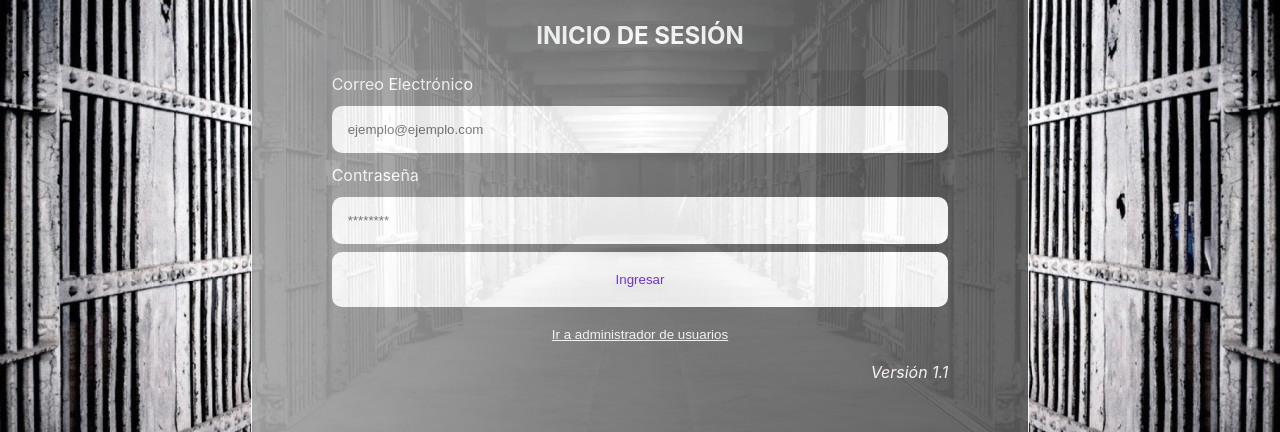
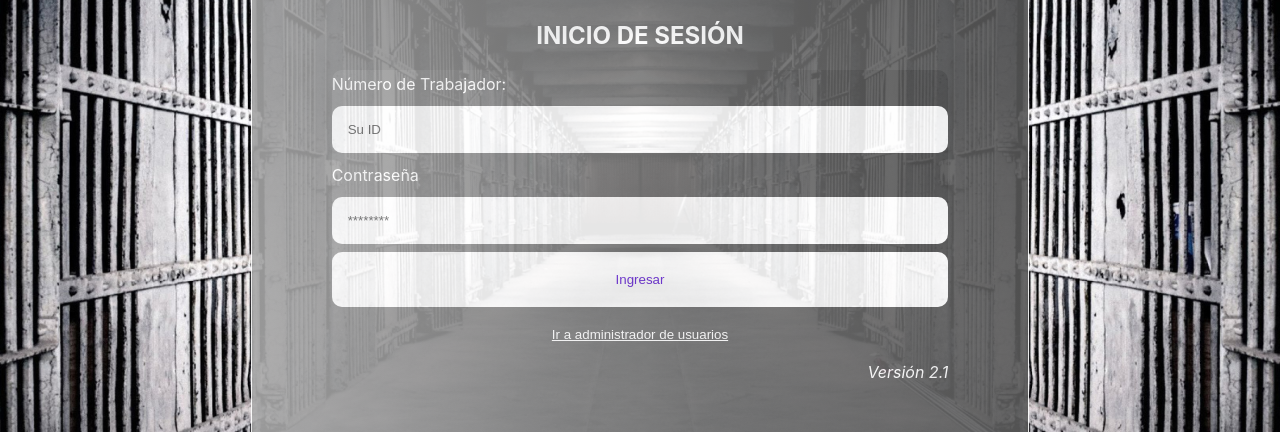
Before and after one commit to DEVudg22/proyecto-react, a React (Create React App) app: page / in a window 1280 px wide. Shown: the part 249-681 px from the top of the page. Built offline with nearby package versions, Linux system fonts and the light colour scheme.

Commit message:
Actualización de componente
Se le dio función al botón de login para enlazar con el componente de captura,

```diff
--- a/src/Login.jsx
+++ b/src/Login.jsx
@@ -1,12 +1,13 @@
 import React, { useState } from "react";
+import { Capturar } from "./Capturar";
 
 export const Login = (props) => {
-    const [correo, setEmail] = useState('');
+    const [numTrabajador, setNumTrabajador] = useState('');
     const [pass, setPass] = useState('');
 
     const handleSubmit = (e) => {
         e.preventDefault();
-        console.log(correo);
+        console.log(numTrabajador);
     }
 
     return (
@@ -14,14 +15,14 @@ export const Login = (props) => {
             <h1>SISTEMA DE CAPTURA PENITENCIARIA</h1>
             <h2>INICIO DE SESIÓN</h2>
             <form className="formulario-login" onSubmit={handleSubmit}>
-                <label htmlFor="correo">Correo Electrónico</label>
-                <input value={correo} onChange={(e) => setEmail(e.target.value)}type="email" placeholder="ejemplo@ejemplo.com" id="correo" name="correo" />
+                <label htmlFor="numero-trabajador">Número de Trabajador: </label>
+                <input value={numTrabajador} onChange={(e) => setNumTrabajador(e.target.value)}type="number" placeholder="Su ID" id="numero-trabajador" name="numero-trabajador" />
                 <label htmlFor="password">Contraseña</label>
                 <input value={pass} onChange={(e) => setPass(e.target.value)} type="password" placeholder="********" id="password" name="password" />
-                <button type="submit">Ingresar</button>
+                <button type="submit" onClick={ (e) => props.onFormSwitch('Capturar') }>Ingresar</button>
             </form>
-            <button className="boton-enlace" onClick={() => props.onFormSwitch('register')}>Ir a administrador de usuarios</button>
-            <footer>Versión 1.1</footer>
+            <button className="boton-enlace" onClick={() => props.onFormSwitch('Registrar')}>Ir a administrador de usuarios</button>
+            <footer>Versión 2.1</footer>
         </div>
     )
 }
```
